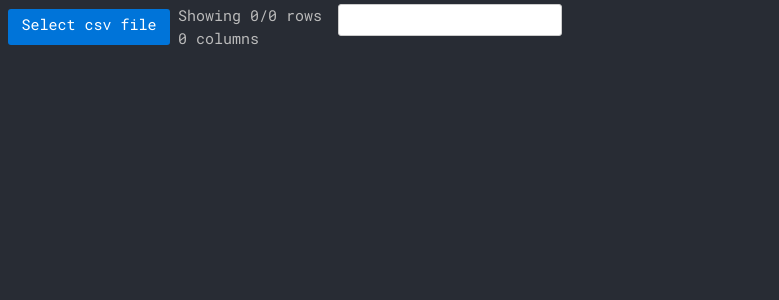
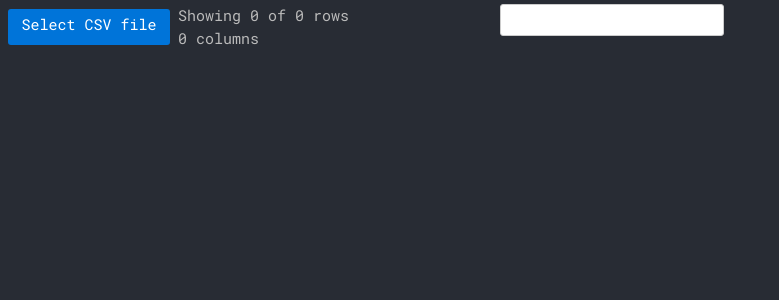
Before and after one commit to quentin-sommer/csv-explorer, a React app: page / in a window 1280 px wide. Shown: the top 300 px of the page, without its empty margins (0-779 px from the left). Built offline with nearby package versions, Linux system fonts and the light colour scheme.

Commit message:
feat: refined display a bit

```diff
--- a/src/App.js
+++ b/src/App.js
@@ -104,7 +104,7 @@ class App extends Component {
       })
     perfEnd('processed rows')
     perfStart('processed headers')
-    const headerCells = rows[0]
+    const headerCells = rows.shift()
     const columnWidths = headerCells.map((_, colIndex) => {
       let len = rows.reduce((acc, row) => {
         return row[colIndex].length > acc ? row[colIndex].length : acc
@@ -172,9 +172,16 @@ class App extends Component {
         className="full-height"
         style={{display: 'flex', flexDirection: 'column'}}
       >
-        <div style={{display: 'flex', margin: '.25rem', marginLeft: '.5rem'}}>
+        <div
+          style={{
+            display: 'flex',
+            margin: '.25rem',
+            marginLeft: '.5rem',
+            maxWidth: '700px',
+          }}
+        >
           <label className="button" htmlFor="file">
-            Select csv file
+            Select CSV file
           </label>
           <input
             style={{display: 'none'}}
@@ -183,11 +190,9 @@ class App extends Component {
             multiple="false"
             onChange={this.getCsvFile}
           />
-          <div style={{marginLeft: '.5rem'}}>
-            Showing{' '}
-            {this.state.filteredRows.length !== 0
-              ? this.state.filteredRows.length - 1
-              : 0}/{this.state.rows.length} rows
+          <div style={{marginLeft: '.5rem', flex: 1}}>
+            Showing {this.state.filteredRows.length} of {this.state.rows.length}{' '}
+            rows
             <div>
               {this.state.headerCells.length} columns {this.state.loadingState}
             </div>
@@ -200,22 +205,27 @@ class App extends Component {
             />
           </div>
         </div>
-        <div style={{flex: 1, overflowX: 'scroll'}}>
-          <AutoSizer>
-            {({width, height}) => (
+        <div style={{flex: 1, overflowX: 'auto'}}>
+          <AutoSizer disableWidth>
+            {({height}) => (
               <Table
                 width={
                   this.state.columnWidths.reduce((acc, cur) => acc + cur, 0) *
                   13
                 }
-                height={height}
-                headerHeight={20}
-                rowHeight={24}
+                height={height - 15}
+                headerHeight={24}
+                rowHeight={22}
                 rowCount={this.state.filteredRows.length}
                 rowGetter={({index}) => this.state.filteredRows[index]}
               >
                 {this.state.columnWidths.map((colWidth, index) => (
-                  <Column key={index} dataKey={index} width={colWidth * 13} />
+                  <Column
+                    key={index}
+                    dataKey={index}
+                    width={colWidth * 13}
+                    label={this.state.headerCells[index]}
+                  />
                 ))}
               </Table>
             )}
```
